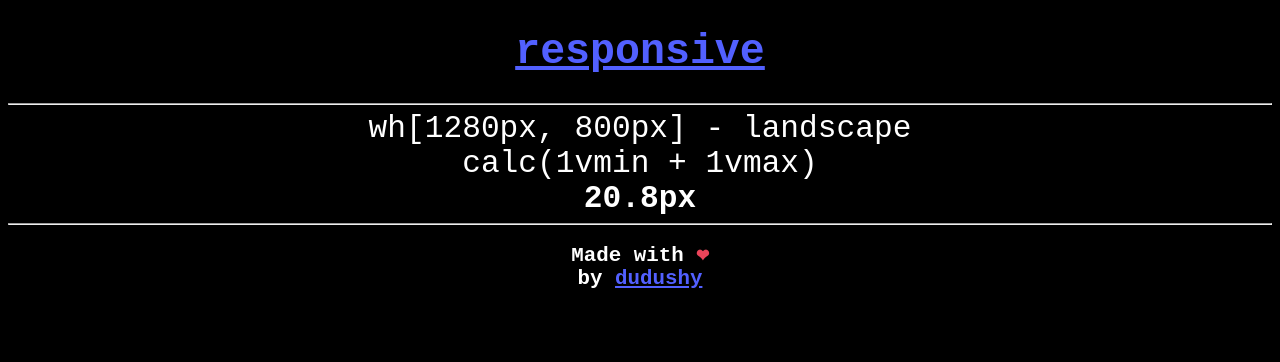
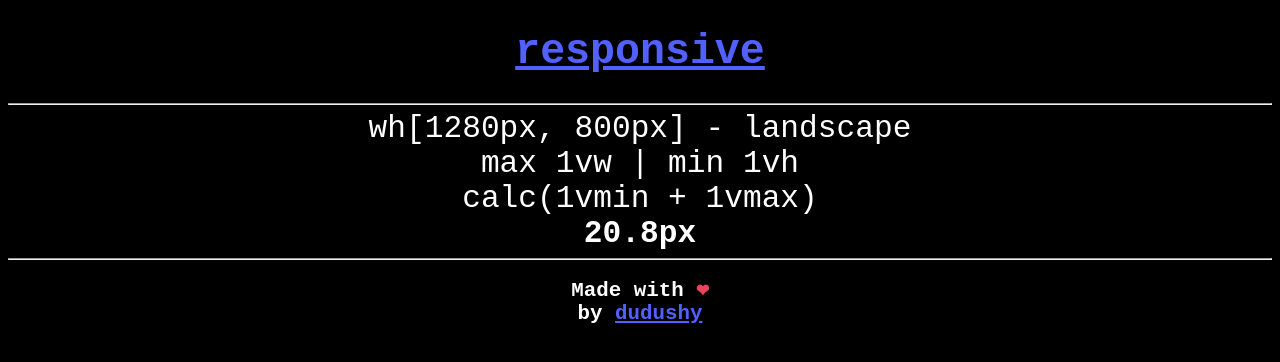
Before and after one commit to dudushy/responsive, a plain HTML site: page docs/index.html in a window 1280 px wide. Drawn offline with Linux system fonts and the light colour scheme.

Commit message:
Orientation max and min

```diff
--- a/docs/script.js
+++ b/docs/script.js
@@ -14,10 +14,10 @@ function updateRootStyles() {
   console.log(`[${TITLE}#updateRootStyles] root`, root);
   console.log(`[${TITLE}#updateRootStyles] root.style`, root.style);
 
-  const windowWidth = window.innerWidth;
+  const windowWidth = Math.min(window.innerWidth, document.documentElement.clientWidth);
   console.log(`[${TITLE}#updateRootStyles] windowWidth`, windowWidth);
 
-  const windowHeight = window.innerHeight;
+  const windowHeight = Math.min(window.innerHeight, document.documentElement.clientHeight);
   console.log(`[${TITLE}#updateRootStyles] windowHeight`, windowHeight);
 
   root.style.setProperty('--windowWidth', `${windowWidth}px`);
@@ -46,10 +46,16 @@ function updateRootStyles() {
   const elementResponsiveUnit = computedStyle.getPropertyValue('--responsiveUnit');
   console.log(`[${TITLE}#updateRootStyles] elementResponsiveUnit`, elementResponsiveUnit);
 
+  const elementOrientationMax = computedStyle.getPropertyValue('--orientationMax');
+  console.log(`[${TITLE}#updateRootStyles] elementOrientationMax`, elementOrientationMax);
+
+  const elementOrientationMin = computedStyle.getPropertyValue('--orientationMin');
+  console.log(`[${TITLE}#updateRootStyles] elementOrientationMin`, elementOrientationMin);
+
   const debugElement = document.getElementById('CSS-debug');
   console.log(`[${TITLE}#updateRootStyles] debugElement`, debugElement);
 
   if (!debugElement) return;
 
-  debugElement.innerHTML = `wh[${elementWindowWidth}, ${elementWindowHeight}] - ${elementOrientation} <br>${elementResponsiveUnit} <br><b>${elementFontSize}</b>`;
+  debugElement.innerHTML = `wh[${elementWindowWidth}, ${elementWindowHeight}] - ${elementOrientation} <br>max ${elementOrientationMax} | min ${elementOrientationMin} <br>${elementResponsiveUnit} <br><b>${elementFontSize}</b>`;
 }
--- a/docs/style.css
+++ b/docs/style.css
@@ -1,5 +1,7 @@
 :root {
   --responsiveUnit: calc(1vmin + 1vmax);
+  --orientationMax: 1vw;
+  --orientationMin: 1vh;
   --windowOrientation: landscape;
 
   --text: #ffffff;
@@ -41,6 +43,8 @@ h2 {
 
 @media (orientation: portrait) {
   :root {
+    --orientationMax: 1vh;
+    --orientationMin: 1vw;
     --windowOrientation: portrait;
   }
 
```
